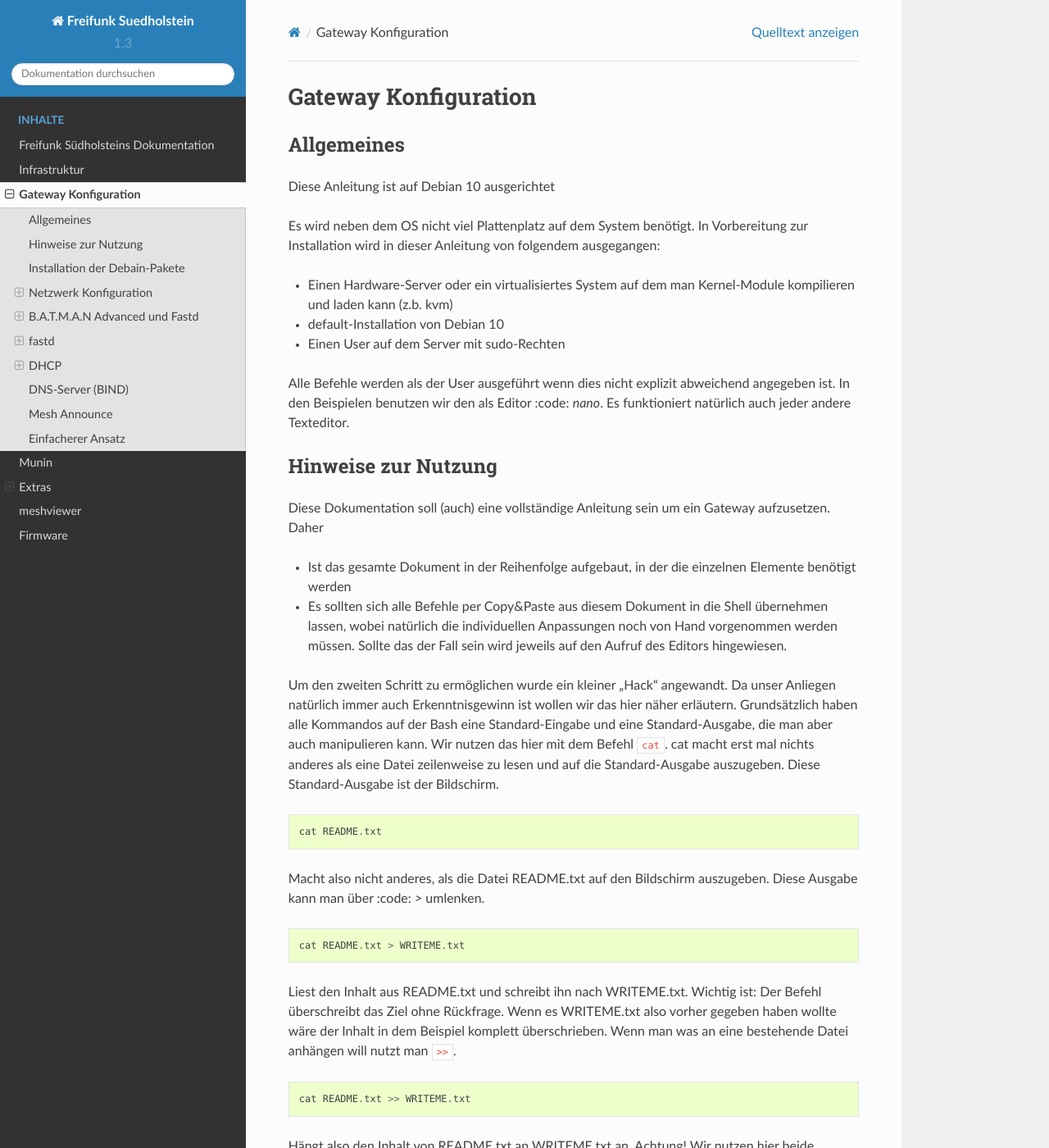
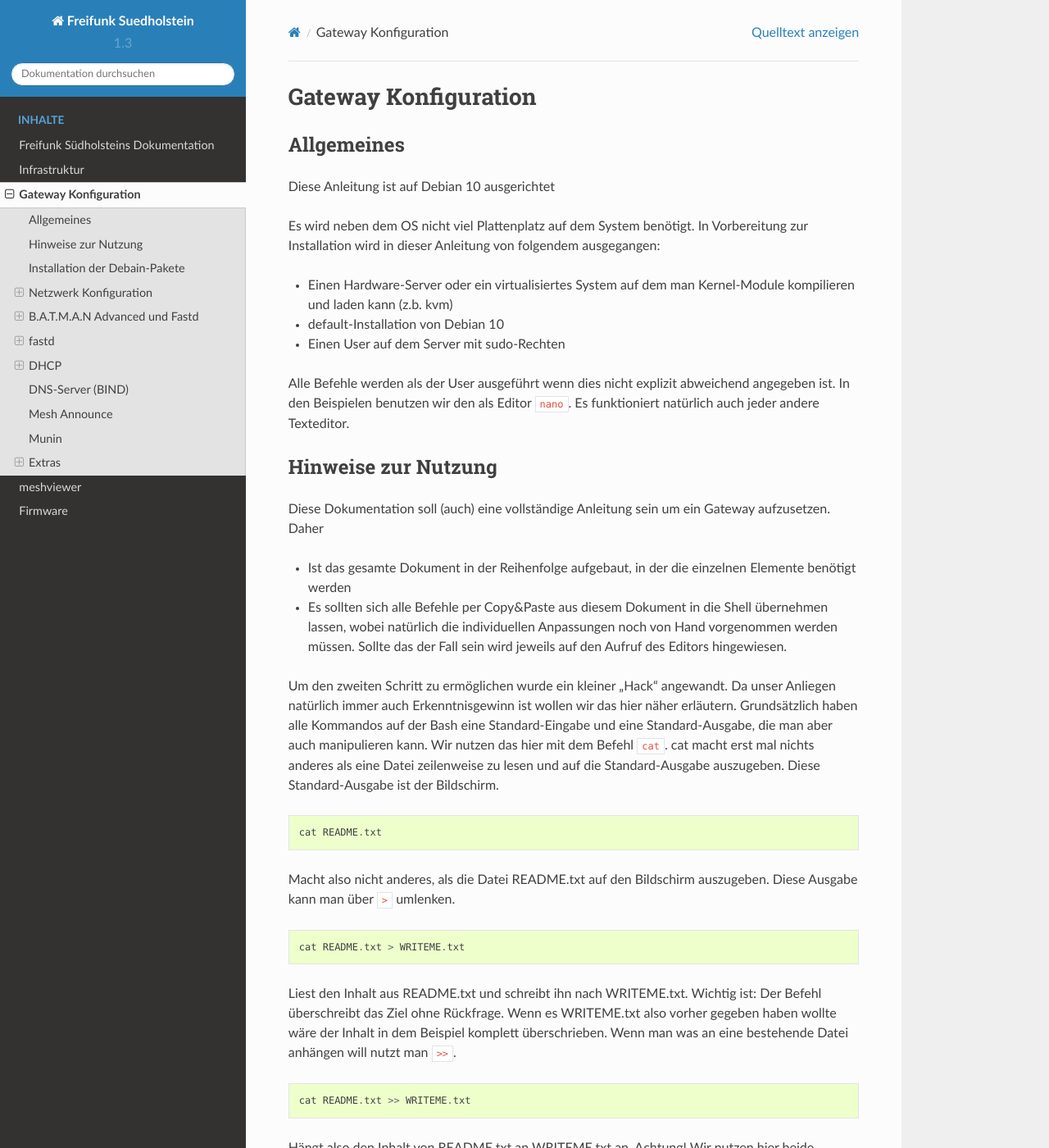
Before and after one commit to ffsh/docs, a Sphinx documentation site: the page built from docs/gateway.rst, in a window 1280 px wide and 1400 px high. Shown: the whole window at 82% size. Built offline with Sphinx 7.4.7 and the Read the Docs theme 2.0.0, drawn with Linux system fonts in a browser that asks for light colours; some of the changed text lies outside the part shown.

Commit message:
Formatierung
Formatierungsfehler beseitigt. Damit implizit Struktur repariert (hoffentlich).

```diff
--- a/docs/gateway.rst
+++ b/docs/gateway.rst
@@ -17,7 +17,7 @@ Es wird neben dem OS nicht viel Plattenplatz auf dem System benötigt. In Vorber
 - default-Installation von Debian 10
 - Einen User auf dem Server mit sudo-Rechten
 
-Alle Befehle werden als der User ausgeführt wenn dies nicht explizit abweichend angegeben ist. In den Beispielen benutzen wir den als Editor :code: `nano`. Es funktioniert natürlich auch jeder andere Texteditor.
+Alle Befehle werden als der User ausgeführt wenn dies nicht explizit abweichend angegeben ist. In den Beispielen benutzen wir den als Editor :code:`nano`. Es funktioniert natürlich auch jeder andere Texteditor.
 
 
 Hinweise zur Nutzung
@@ -34,7 +34,7 @@ Um den zweiten Schritt zu ermöglichen wurde ein kleiner "Hack" angewandt. Da un
 
    cat README.txt
 
-Macht also nicht anderes, als die Datei README.txt auf den Bildschirm auszugeben. Diese Ausgabe kann man über :code: `>` umlenken.
+Macht also nicht anderes, als die Datei README.txt auf den Bildschirm auszugeben. Diese Ausgabe kann man über :code:`>` umlenken.
 
 ::
 
@@ -107,7 +107,7 @@ Diese Nummer muss natürlich durchgängig gleich sein, da sonst nichts
 funktionieren wird!
 
 Interfaces werden in :code:`/etc/network/interfaces` definiert. Es gibt aber die Möglichkeit, Konfigurationen aus eigenen Dateien zu sourcen.
-Um hier die Konfigurationen sauber zu halten lassen wir die defaults unangetastet. In :code: `/etc/network/interfaces` sind unter Debian 10 keine Interfaces mehr angegeben, sie werden aus Dateien in /etc/network/interfaces.d/ gelesen. Hier sollte es eine Datei geben, in der z.B. loopback und eth0 definiert sind. Die fassen wir nicht an, wir erzeugen eine eigene Datei :sode:`/etc/network/interfaces.d/60-ffsh-init.cfg
+Um hier die Konfigurationen sauber zu halten lassen wir die defaults unangetastet. In :code: `/etc/network/interfaces` sind unter Debian 10 keine Interfaces mehr angegeben, sie werden aus Dateien in /etc/network/interfaces.d/ gelesen. Hier sollte es eine Datei geben, in der z.B. loopback und eth0 definiert sind. Die fassen wir nicht an, wir erzeugen eine eigene Datei :code:`/etc/network/interfaces.d/60-ffsh-init.cfg
 `
 
 ::
@@ -392,11 +392,11 @@ werden!
 
 Wir benötigen einen System-User, als der fastd ausgeführt werden kann. Dafür versorgen wir :code: `adduser` mit folgenden Parametern:
 
---system              Es handelt sich um einen Systemuser
---no-create-home      Es soll kein Homeverzeichnis angelegt werden
---disabled-password   Der User hat kein Passwort
---disabled-login      Anmelden ist nicht möglich
---home /nonexistent   Das Home-Verzeichnis gibt es wirklich nicht
+- --system              Es handelt sich um einen Systemuser
+- --no-create-home      Es soll kein Homeverzeichnis angelegt werden
+- --disabled-password   Der User hat kein Passwort
+- --disabled-login      Anmelden ist nicht möglich
+- --home /nonexistent   Das Home-Verzeichnis gibt es wirklich nicht
 
 ::
 
@@ -603,7 +603,7 @@ Jetzt kann radvd gestartet werden:
 
 
 DHCP isc-dhcp-server IPv4 und IPv6
-^^^^^^^^^^^^^^^^^^^^^^^^^^^^^^^^^^
+~~~~~~~~~~~~~~~~~~~~~~~~~~~~~~~~~~
 
 Die Konfigurationsdatei :code:`/etc/dhcp/dhcpd.conf` wird für IPv4 mit folgenden
 Zeilen benötigt:
@@ -800,9 +800,7 @@ Dann in der Datei :code:`/etc/bind/named.conf.local` folgendes am Ende ergänzen
 
 
 Die zugehörigen Zone Dateien werden in einem
-`Repository <https://github.com/ffsh/bind>`__ verwaltet.
-
-Diese sollen automatisch aktualisiert werden.
+`Repository <https://github.com/ffsh/bind>`__ verwaltet. Diese sollen automatisch aktualisiert werden.
 
 Als erstes legen wir einen neuen Benutzer an.
 
@@ -816,7 +814,7 @@ Dann wechseln wir zu diesem Nutzer.
 
     sudo su - dnsbind
 
-Und Klonen das Repository
+Und klonen das Repository
 
 ::
 
@@ -903,10 +901,8 @@ Im folgenden Beispiel ist Hopfenbach das Gateway dort sind die Interfaces so wie
    WantedBy=multi-user.target
 
 
-Einfacherer Ansatz
-------------------
 
-Wir erzeugen die Datei :code: `/etc/systemd/system/respondd.service`
+Wir erzeugen die Datei :code:`/etc/systemd/system/respondd.service`
 
 ::
 
@@ -964,7 +960,7 @@ Dann den Service aktivieren
 Das System sollte in kürze auf der Karte auftauchen, je nachdem wie der Kartenserver konfiguriert ist.
 
 Munin
-=====
+-----
 
 Damit das Gateway auch in den Statistiken unter http://stats.freifunk-suedholstein.de/ auftauch den Munin Node installieren
 
@@ -1057,11 +1053,11 @@ Node restarten
 
 
 Extras
-======
+------
 
 
 VPN (Mullvad)
--------------
+~~~~~~~~~~~~~
 
 Wenn der Übergang in das Internet nicht auf diesem Knoten liegen soll kann man ein VPN nutzen. Im Folgenden ist die Konfiguration beschrieben. Die meisten Gateways nutzen das derzeit nicht.
 
```
